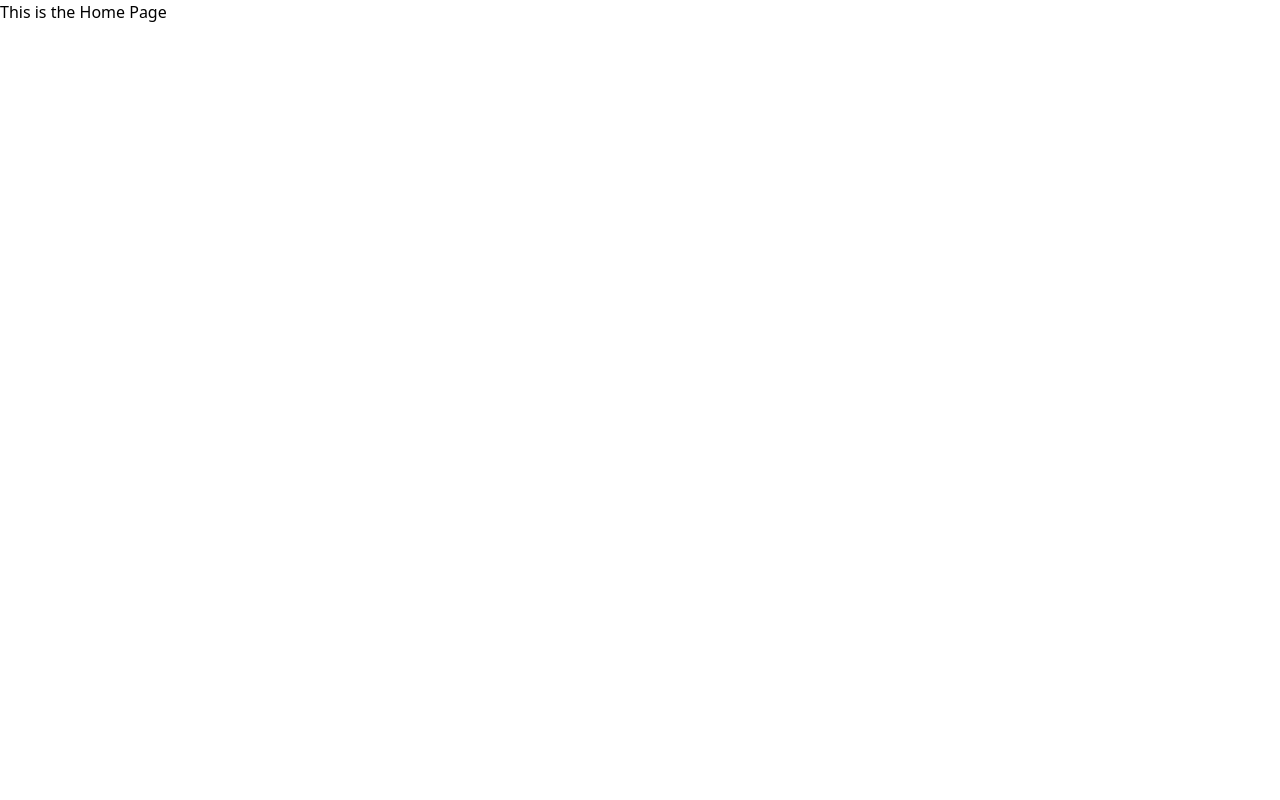
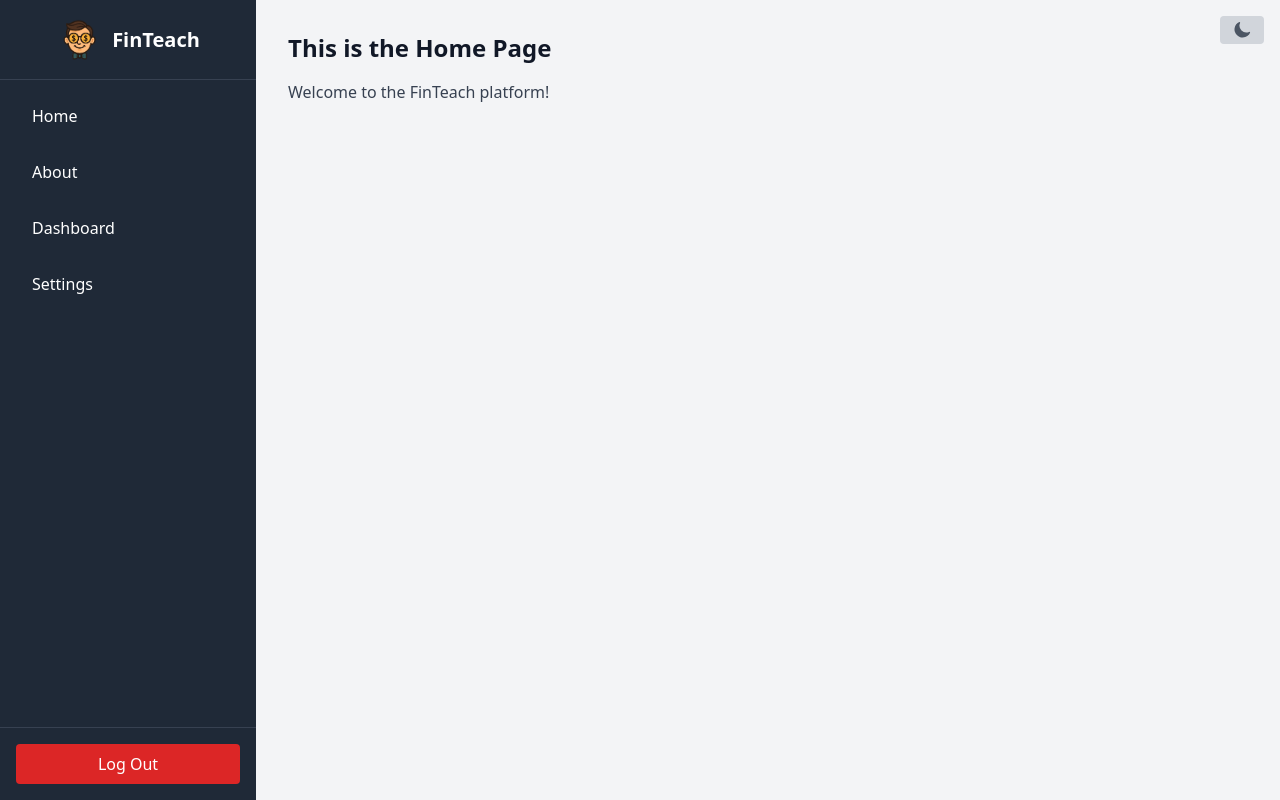
Before and after one commit to Jetrossgalinato/Finteach, a React (Vite) app in the folder Frontend/: page /home in a window 1280 px wide. Built offline with nearby package versions, Linux system fonts and the light colour scheme.

Commit message:
added side bar and toggler on home

```diff
--- a/Frontend/src/pages/HomePage.tsx
+++ b/Frontend/src/pages/HomePage.tsx
@@ -1,6 +1,101 @@
+import React, { useState, useEffect } from 'react';
+import logo from '../assets/logo.png';
+import { Link, useNavigate } from 'react-router-dom';
+import { SunIcon, MoonIcon } from '@heroicons/react/16/solid';
 
 function HomePage() {
-  return <div><h1>This is the Home Page</h1></div>;
+  const [darkMode, setDarkMode] = useState(false);
+  const navigate = useNavigate();
+
+  useEffect(() => {
+    const savedMode = localStorage.getItem('theme');
+    if (savedMode === 'dark') {
+      setDarkMode(true);
+      document.documentElement.classList.add('dark');
+    }
+  }, []);
+
+  useEffect(() => {
+    if (darkMode) {
+      document.documentElement.classList.add('dark');
+      localStorage.setItem('theme', 'dark');
+    } else {
+      document.documentElement.classList.remove('dark');
+      localStorage.setItem('theme', 'light');
+    }
+  }, [darkMode]);
+
+  const handleLogout = () => {
+    localStorage.removeItem('accessToken');
+    localStorage.removeItem('refreshToken');
+    alert('You have been logged out.');
+    navigate('/');
+  };
+
+  return (
+    <div className="flex min-h-screen bg-gray-100 dark:bg-gray-900 transition-colors">
+      {/* Dark Mode Toggler */}
+      <div className="absolute top-4 right-4">
+        <button
+          onClick={() => setDarkMode(!darkMode)}
+          className="bg-gray-300 dark:bg-gray-700 text-gray-800 dark:text-white px-3 py-1 rounded transition flex items-center justify-center"
+        >
+          {darkMode ? (
+            <SunIcon className="h-5 w-5 text-yellow-400" />
+          ) : (
+            <MoonIcon className="h-5 w-5 text-gray-600" />
+          )}
+        </button>
+      </div>
+
+      {/* Sidebar */}
+      <div className="w-64 bg-gray-800 dark:bg-gray-700 text-white flex flex-col">
+        <div className="flex items-center justify-center h-20 border-b border-gray-700">
+          <img src={logo} alt="Logo" className="h-12 w-12" />
+          <h1 className="text-xl font-bold ml-2">FinTeach</h1>
+        </div>
+        <nav className="flex-1 p-4">
+          <ul className="space-y-4">
+            <li>
+              <Link to="/home" className="block px-4 py-2 rounded hover:bg-gray-700">
+                Home
+              </Link>
+            </li>
+            <li>
+              <Link to="/about" className="block px-4 py-2 rounded hover:bg-gray-700">
+                About
+              </Link>
+            </li>
+            <li>
+              <Link to="/dashboard" className="block px-4 py-2 rounded hover:bg-gray-700">
+                Dashboard
+              </Link>
+            </li>
+            <li>
+              <Link to="/settings" className="block px-4 py-2 rounded hover:bg-gray-700">
+                Settings
+              </Link>
+            </li>
+          </ul>
+        </nav>
+        {/* Log Out Button */}
+        <div className="p-4 border-t border-gray-700">
+          <button
+            onClick={handleLogout}
+            className="flex items-center justify-center w-full px-4 py-2 bg-red-600 text-white rounded hover:bg-red-500 transition"
+          >
+            Log Out
+          </button>
+        </div>
+      </div>
+
+      {/* Main Content */}
+      <div className="flex-1 p-8">
+        <h1 className="text-2xl font-bold mb-4 text-gray-900 dark:text-white">This is the Home Page</h1>
+        <p className="text-gray-700 dark:text-gray-300">Welcome to the FinTeach platform!</p>
+      </div>
+    </div>
+  );
 }
 
 export default HomePage;
--- a/Frontend/src/pages/LoginPage.tsx
+++ b/Frontend/src/pages/LoginPage.tsx
@@ -1,5 +1,5 @@
 import React, { useState, useEffect } from 'react';
-import { SunIcon, MoonIcon, EyeIcon, EyeSlashIcon } from '@heroicons/react/16/solid'; // Import eye icons
+import { SunIcon, MoonIcon, EyeIcon, EyeSlashIcon } from '@heroicons/react/16/solid';
 import axios from 'axios';
 import logo from '../assets/logo.png';
 
@@ -19,14 +19,11 @@
       });
       console.log('Login successful:', response.data);
 
-      // Save the access and refresh tokens to localStorage
       localStorage.setItem('accessToken', response.data.access);
       localStorage.setItem('refreshToken', response.data.refresh);
 
-      // Show success alert
       alert('Login successful! Redirecting to the dashboard.');
 
-      // Redirect to another page (e.g., dashboard)
       window.location.href = '/home';
     } catch (error) {
       if (axios.isAxiosError(error)) {
@@ -105,7 +102,7 @@
             Password:
           </label>
           <input
-            type={showPassword ? 'text' : 'password'} // Toggle between 'text' and 'password'
+            type={showPassword ? 'text' : 'password'}
             id="password"
             value={password}
             onChange={(e) => setPassword(e.target.value)}
--- a/Frontend/src/pages/RegisterPage.tsx
+++ b/Frontend/src/pages/RegisterPage.tsx
@@ -25,10 +25,8 @@
       });
       console.log('Registration successful:', response.data);
 
-      // Show success alert
       alert('Account registered successfully! You can now log in.');
 
-      // Redirect to the login page
       window.location.href = '/';
     } catch (error) {
       if (axios.isAxiosError(error)) {
```
